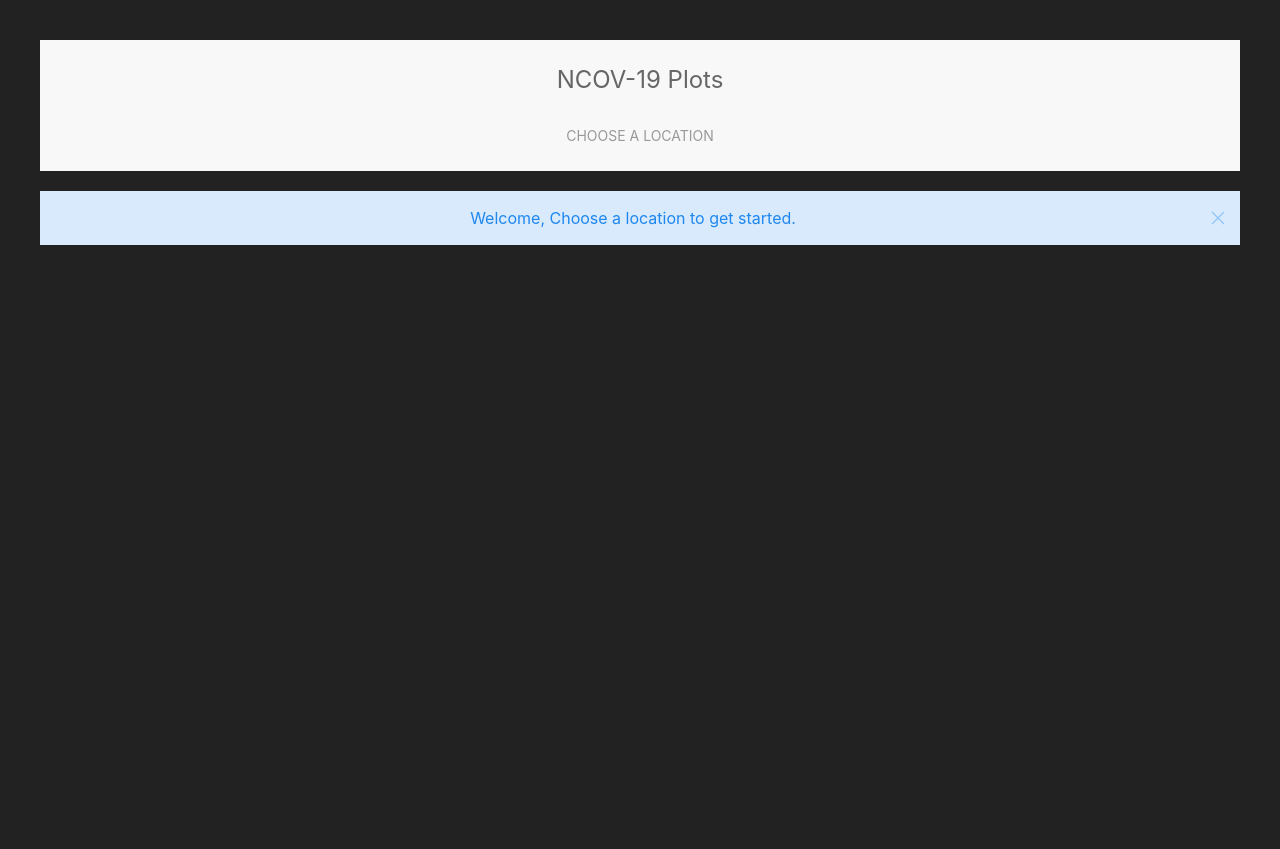
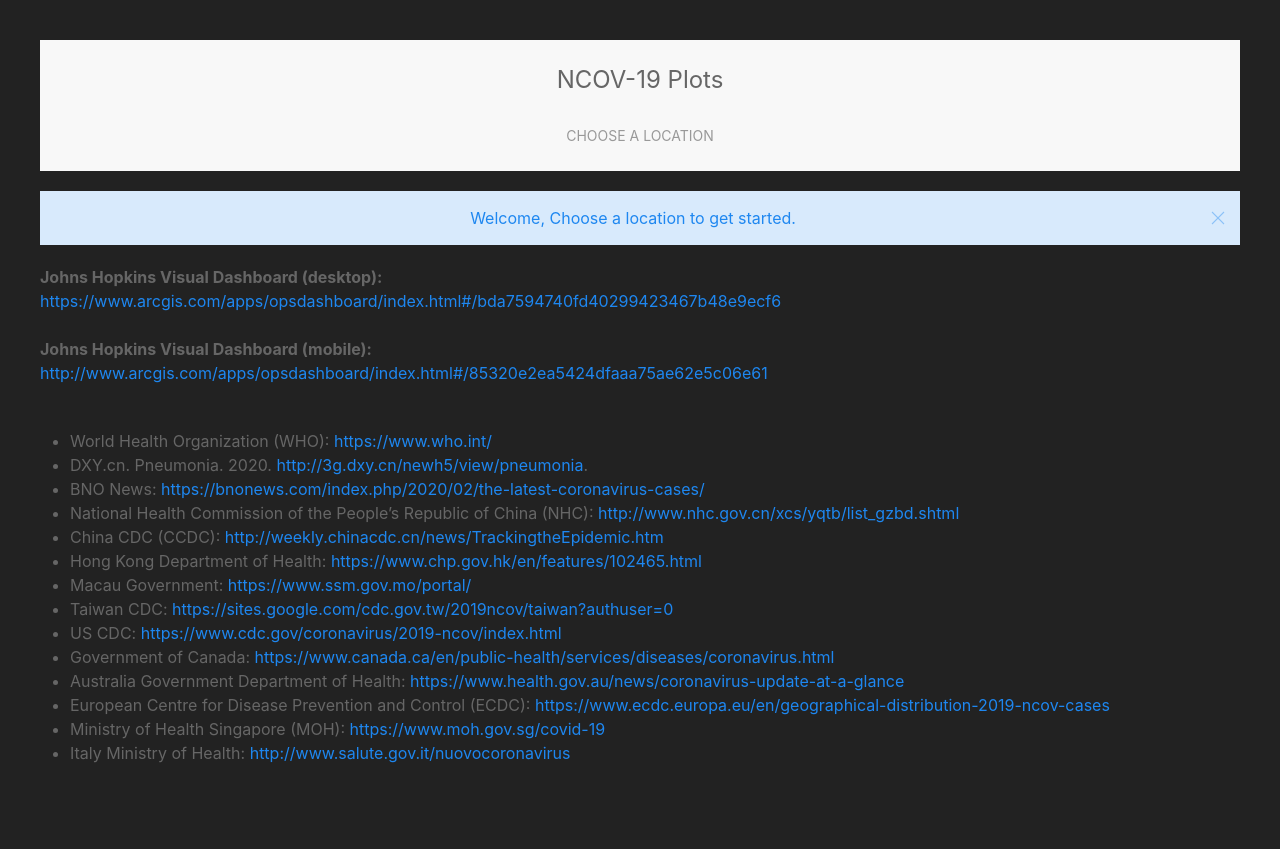
Before and after one commit to mskymoore/coronavirus-plot-web, a Django app: page / in a window 1280 px wide. Before the commit the page ends 245 px from the top, so only its background shows below. Run offline with Django 3.2, Linux system fonts and the light colour scheme; data comes from the database, SQL or seed files in the repository; parts of the project's set-up code (start-up, migrations or seed data) failed here and were passed over; some libraries are stand-ins or nearby versions.

Commit message:
adding data sources

```diff
--- a/corona_plots/templates/corona_plots/base.html
+++ b/corona_plots/templates/corona_plots/base.html
@@ -44,6 +44,32 @@
       </header>
       {% block content %}
       {% endblock %}
+      <div>
+        <p><b>Johns Hopkins Visual Dashboard (desktop):</b><br>
+        <a href="https://www.arcgis.com/apps/opsdashboard/index.html#/bda7594740fd40299423467b48e9ecf6" rel="nofollow">https://www.arcgis.com/apps/opsdashboard/index.html#/bda7594740fd40299423467b48e9ecf6</a>
+        <br><br>
+        <b>Johns Hopkins Visual Dashboard (mobile):</b><br>
+        <a href="http://www.arcgis.com/apps/opsdashboard/index.html#/85320e2ea5424dfaaa75ae62e5c06e61" rel="nofollow">http://www.arcgis.com/apps/opsdashboard/index.html#/85320e2ea5424dfaaa75ae62e5c06e61</a>
+        <br><br>
+        <ul>
+          <li>World Health Organization (WHO): <a href="https://www.who.int/" rel="nofollow">https://www.who.int/</a> <br></li>
+          <li>DXY.cn. Pneumonia. 2020. <a href="http://3g.dxy.cn/newh5/view/pneumonia" rel="nofollow">http://3g.dxy.cn/newh5/view/pneumonia</a>.  <br></li>
+          <li>BNO News: <a href="https://bnonews.com/index.php/2020/02/the-latest-coronavirus-cases/" rel="nofollow">https://bnonews.com/index.php/2020/02/the-latest-coronavirus-cases/</a>  <br></li>
+          <li>National Health Commission of the People’s Republic of China (NHC):
+          <a href="http://www.nhc.gov.cn/xcs/yqtb/list_gzbd.shtml" rel="nofollow">http://www.nhc.gov.cn/xcs/yqtb/list_gzbd.shtml</a> <br></li>
+          <li>China CDC (CCDC): <a href="http://weekly.chinacdc.cn/news/TrackingtheEpidemic.htm" rel="nofollow">http://weekly.chinacdc.cn/news/TrackingtheEpidemic.htm</a> <br></li>
+          <li>Hong Kong Department of Health: <a href="https://www.chp.gov.hk/en/features/102465.html" rel="nofollow">https://www.chp.gov.hk/en/features/102465.html</a> <br></li>
+          <li>Macau Government: <a href="https://www.ssm.gov.mo/portal/" rel="nofollow">https://www.ssm.gov.mo/portal/</a> <br></li>
+          <li>Taiwan CDC: <a href="https://sites.google.com/cdc.gov.tw/2019ncov/taiwan?authuser=0" rel="nofollow">https://sites.google.com/cdc.gov.tw/2019ncov/taiwan?authuser=0</a> <br></li>
+          <li>US CDC: <a href="https://www.cdc.gov/coronavirus/2019-ncov/index.html" rel="nofollow">https://www.cdc.gov/coronavirus/2019-ncov/index.html</a> <br></li>
+          <li>Government of Canada: <a href="https://www.canada.ca/en/public-health/services/diseases/coronavirus.html" rel="nofollow">https://www.canada.ca/en/public-health/services/diseases/coronavirus.html</a> <br></li>
+          <li>Australia Government Department of Health: <a href="https://www.health.gov.au/news/coronavirus-update-at-a-glance" rel="nofollow">https://www.health.gov.au/news/coronavirus-update-at-a-glance</a> <br></li>
+          <li>European Centre for Disease Prevention and Control (ECDC): <a href="https://www.ecdc.europa.eu/en/geographical-distribution-2019-ncov-cases" rel="nofollow">https://www.ecdc.europa.eu/en/geographical-distribution-2019-ncov-cases</a></li>
+          <li>Ministry of Health Singapore (MOH): <a href="https://www.moh.gov.sg/covid-19" rel="nofollow">https://www.moh.gov.sg/covid-19</a></li>
+          <li>Italy Ministry of Health: <a href="http://www.salute.gov.it/nuovocoronavirus" rel="nofollow">http://www.salute.gov.it/nuovocoronavirus</a></li>
+          </ul>
+          <br>
+      </div>
       </div>
 </body>
 </html>
```
